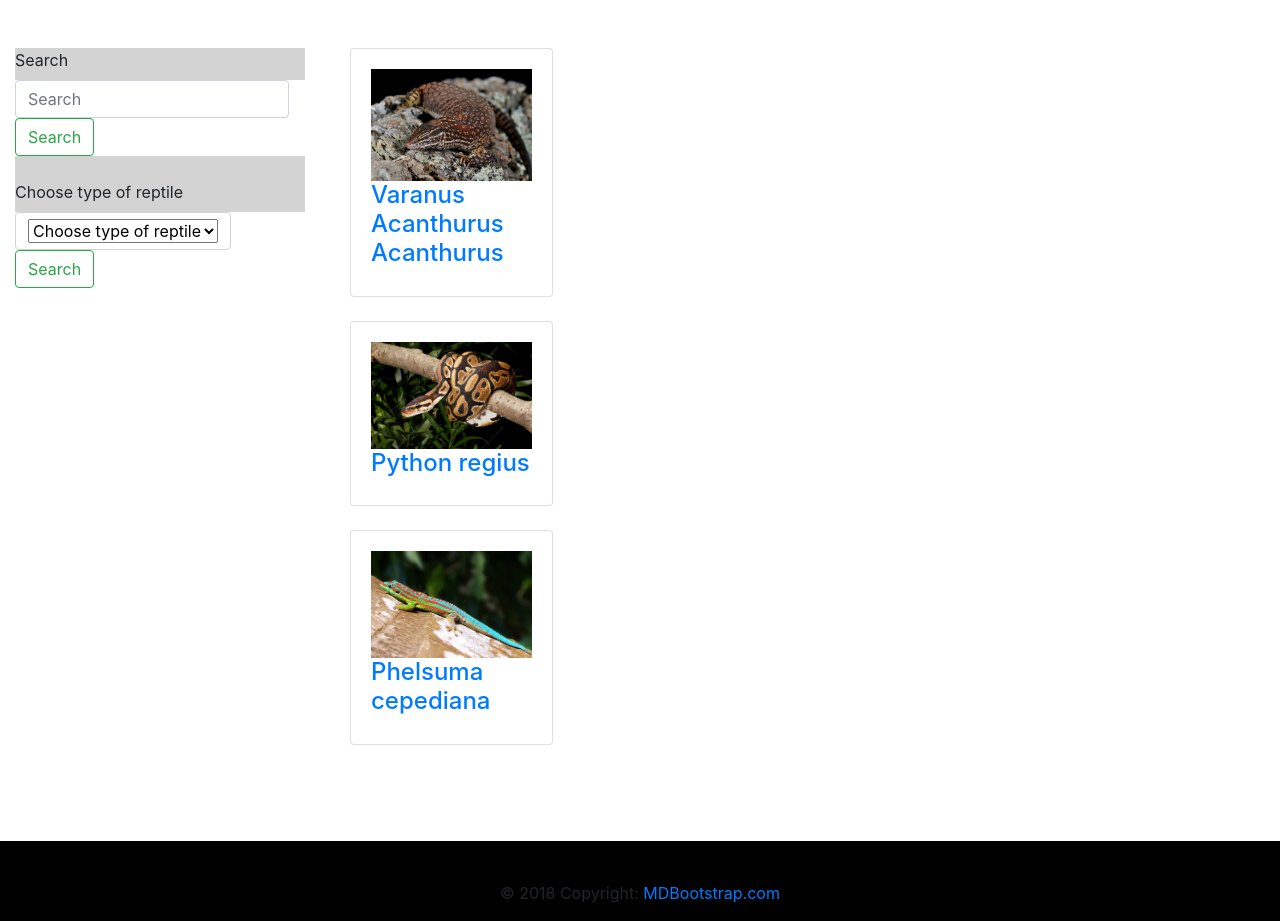
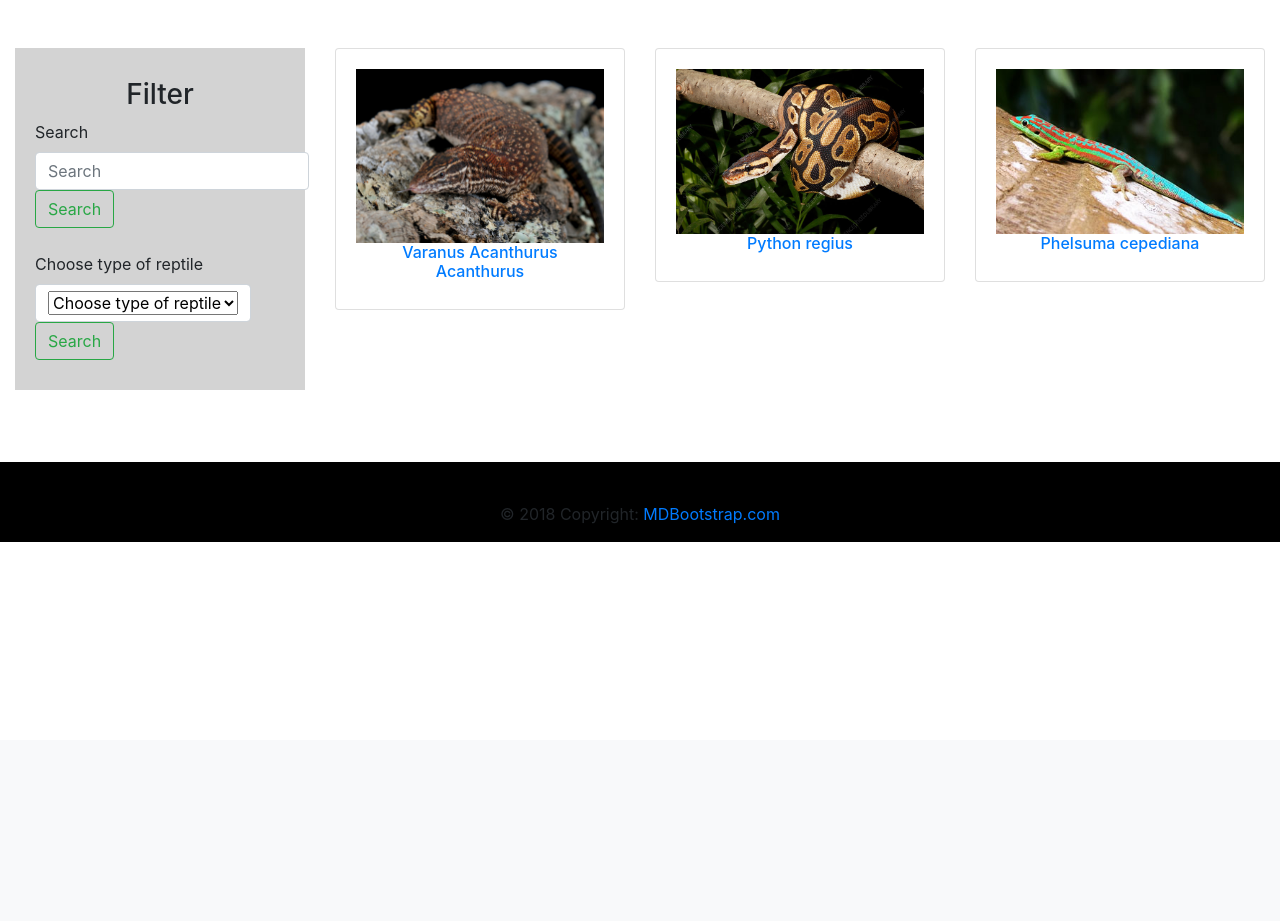
Before and after one commit to gmachielsen/project_three, a Django app: page /list in a window 1280 px wide. Shown: the part 60-981 px from the top of the page. After the commit the page ends 602 px from the top, so only its background shows below. Run offline with Django 3.2, Linux system fonts and the light colour scheme; data comes from the database, SQL or seed files in the repository; some libraries are stand-ins or nearby versions.

Commit message:
initial commit

```diff
--- a/accounts/templates/profile/profile.html
+++ b/accounts/templates/profile/profile.html
@@ -21,8 +21,11 @@ Profile
       <a class="nav-link" href="{% url 'post_form' %}">Post Caresheet</a>
     </li>
   </div>
+
   <div class="col-xs-12 col-md-10 justify-content-center">
+  <div class="row">
       {% for animal in animal_caresheets %}
+
     <div class="col-xs-12 col-sm-6 col-md-4">
       <div class="card">
         <div class="card-body">
@@ -37,6 +40,7 @@ Profile
         </div>
       </div>
     </div>
+
     <br/>
     {% endfor %}
   </div>
--- a/caresheets/settings.py
+++ b/caresheets/settings.py
@@ -25,7 +25,7 @@ SECRET_KEY = '$_9ja&6=vwx3cequ4tyh=62y9nqxk6==t&a4eikgq6#zwz*n)e'
 # SECURITY WARNING: don't run with debug turned on in production!
 DEBUG = True
 
-ALLOWED_HOSTS = ['codeinstitutecaresheets.herokuapp.com']
+ALLOWED_HOSTS = ['127.0.0.1']
 # 127.0.0.1
 # codeinstitutecaresheets.herokuapp.com
 # Application definition
--- a/posts/templates/posts/index.html
+++ b/posts/templates/posts/index.html
@@ -105,8 +105,9 @@
       {% endfor %}
 
 </div>
+ <br/>
+<br/>
 {% if user.is_authenticated %}
-<h1>Hello</h1>
 {% else %}
 <div class="row justify-content-center">
   <br/>
--- a/posts/templates/posts/post_form.html
+++ b/posts/templates/posts/post_form.html
@@ -9,7 +9,7 @@
   <div class="col-10">
     <div class="card">
       <div class="card-body">
-          <h1>Posts Form</h1>
+          <h1 style="text-align: center">Posts Form</h1>
             <form method="POST" enctype="multipart/form-data">
                    {% csrf_token %}
                    {{ form | as_bootstrap }}
--- a/posts/templates/posts/post_list.html
+++ b/posts/templates/posts/post_list.html
@@ -13,18 +13,19 @@
 <div class="col-xs-12 col-md-3">
     <br/>
     <br/>
-<div style="background-color: lightgray;" class="searchbox">
+<div style="background-color: lightgray; padding: 30px 20px;"  class="searchbox">
+  <h3 style="text-align: center;">Filter</h3>
 <label style="justify-content: center">Search</label>
-<form class="form-inline my-3 my-lg-0">
+<form style="background-color: lightgray;" class="form-inline my-3 my-lg-0">
  <input class="form-control mr-sm-2" type="search" placeholder="Search" aria-label="Search" name="search">
  <button class="btn btn-outline-success my-0 my-sm-0" type="submit">Search</button>
 </form>
 <br/>
 <label style="text-align: center">Choose type of reptile</label>
-<form method="GET" class="form-inline">
+<form style="background-color: lightgray;" method="GET" class="form-inline">
      {% csrf_token %}
   <!-- <select class="form-control mr-sm-2" name="reptiletype"><option value="{{ filter.reptiletype }}"</select> -->
-    <div class="form-control mr-sm-2" name="reptiletype">{{ filter.reptiletype }}</div>
+    <div style="select {border: none;}" class="form-control mr-sm-2" name="reptiletype">{{ filter.reptiletype }}</div>
 
   <button class="btn btn-outline-success my-0 my-sm-0" type="submit">Search</button>
 </form>
@@ -34,18 +35,20 @@
 <br/>
 <br/>
 
-    <div class="col-xs-12 col-md-9 justify-content-center">
+    <div style="text-aling: center;" class="col-xs-12 col-md-9 justify-content-center">
       <br/>
       <br/>
+        <div class="row">
         {% for animal in animals %}
-      <div class="col-xs-12 col-sm-6 col-md-3">
+
+      <div class="col-xs-12 col-sm-6 col-md-4">
         <div class="card">
           <div class="card-body">
             <a href="{% url 'post_detail' animal.id %}">
             <div class="picture">
               <img style="width: 100%" src="{{MEDIA_URL}}{{animal.image}}" alt="">
             </div>
-            <h4>{{animal.latinName}}</h4>
+            <h6 style="text-decoration: none; text-align: center;">{{animal.latinName}}</h6>
             </a>
           </div>
         </div>
@@ -54,6 +57,8 @@
 
       {% endfor %}
     </div>
+    </div>
+      <br/>
 </div>
 <br/>
 <br/>
```
